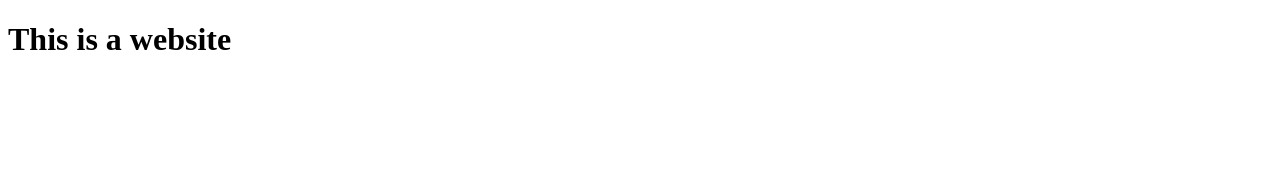
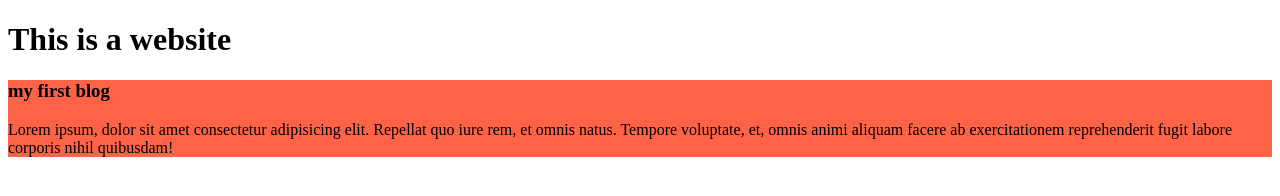
Before and after one commit to Bikram1Biswas2/website, a plain HTML site: page index.html in a window 1280 px wide. Drawn offline with Linux system fonts and the light colour scheme.

Commit message:
adding my first  blog

```diff
--- a/index.html
+++ b/index.html
@@ -4,8 +4,13 @@
     <meta charset="UTF-8">
     <meta name="viewport" content="width=device-width, initial-scale=1.0">
     <title>Document</title>
+    <link rel="stylesheet" href="style.css">
 </head>
 <body>
     <h1>This is a website</h1>
+    <div>
+        <h3>my first blog</h3>
+        <p>Lorem ipsum, dolor sit amet consectetur adipisicing elit. Repellat quo iure rem, et omnis natus. Tempore voluptate, et, omnis animi aliquam facere ab exercitationem reprehenderit fugit labore corporis nihil quibusdam!</p>
+    </div>
 </body>
 </html>
--- /dev/null
+++ b/style.css
@@ -0,0 +1,3 @@
+div{
+    background-color: tomato;
+}
```
